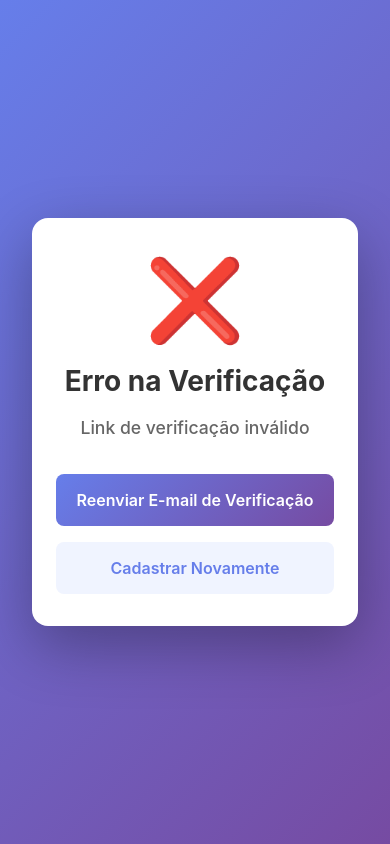
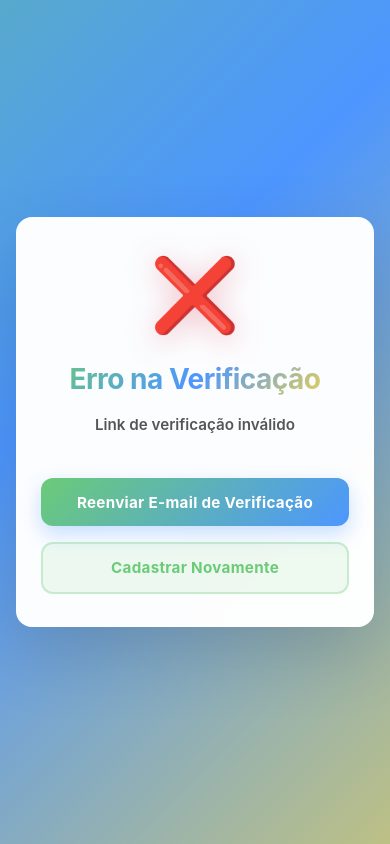
Before and after one commit to SaraahBR/Vitta-Cash, a Next.js app: page /auth/verificar-email in a window 390 px wide. Built offline with nearby package versions, Linux system fonts and the light colour scheme; no server answers.

Commit message:
feat: redesign da página de verificação com cores da marca e design moderno

```diff
--- a/src/app/auth/verificar-email/verificar-email.css
+++ b/src/app/auth/verificar-email/verificar-email.css
@@ -3,41 +3,71 @@
   justify-content: center;
   align-items: center;
   min-height: 100vh;
-  background: linear-gradient(135deg, #667eea 0%, #764ba2 100%);
+  background: linear-gradient(135deg, #6BCB77 0%, #4D96FF 50%, #FFD93D 100%);
   padding: 2rem;
+  animation: gradientShift 10s ease infinite;
+  background-size: 200% 200%;
+}
+
+@keyframes gradientShift {
+  0% { background-position: 0% 50%; }
+  50% { background-position: 100% 50%; }
+  100% { background-position: 0% 50%; }
 }
 
 .verificar-card {
-  background: white;
-  border-radius: 16px;
-  box-shadow: 0 20px 60px rgba(0, 0, 0, 0.3);
-  padding: 3rem;
-  max-width: 500px;
+  background: rgba(255, 255, 255, 0.98);
+  backdrop-filter: blur(10px);
+  border-radius: 24px;
+  box-shadow: 0 25px 70px rgba(0, 0, 0, 0.15);
+  padding: 3.5rem;
+  max-width: 550px;
   width: 100%;
   text-align: center;
+  border: 1px solid rgba(255, 255, 255, 0.3);
+  animation: fadeIn 0.5s ease;
+}
+
+@keyframes fadeIn {
+  from {
+    opacity: 0;
+    transform: translateY(20px);
+  }
+  to {
+    opacity: 1;
+    transform: translateY(0);
+  }
 }
 
 .verificar-card h1 {
-  color: #333;
-  font-size: 2rem;
+  background: linear-gradient(135deg, #6BCB77 0%, #4D96FF 50%, #FFD93D 100%);
+  -webkit-background-clip: text;
+  -webkit-text-fill-color: transparent;
+  background-clip: text;
+  font-size: 2.25rem;
+  font-weight: 700;
   margin-bottom: 1rem;
+  letter-spacing: -0.5px;
 }
 
 .verificar-card p {
-  color: #666;
-  line-height: 1.6;
+  color: #555;
+  line-height: 1.7;
   margin-bottom: 1.5rem;
+  font-size: 1.05rem;
 }
 
 /* Loader */
 .loader {
-  width: 60px;
-  height: 60px;
+  width: 70px;
+  height: 70px;
   margin: 0 auto 2rem;
-  border: 4px solid #f3f3f3;
-  border-top: 4px solid #667eea;
+  border: 5px solid rgba(255, 255, 255, 0.3);
+  border-top: 5px solid #6BCB77;
+  border-right: 5px solid #4D96FF;
+  border-bottom: 5px solid #FFD93D;
   border-radius: 50%;
-  animation: spin 1s linear infinite;
+  animation: spin 1.2s cubic-bezier(0.68, -0.55, 0.265, 1.55) infinite;
 }
 
 @keyframes spin {
@@ -47,94 +77,208 @@
 
 /* Sucesso */
 .sucesso-icon {
-  font-size: 5rem;
-  margin-bottom: 1rem;
+  font-size: 6rem;
+  margin-bottom: 1.5rem;
+  animation: pulse 1.5s ease infinite;
+  filter: drop-shadow(0 5px 15px rgba(107, 203, 119, 0.4));
+}
+
+@keyframes pulse {
+  0%, 100% { transform: scale(1); }
+  50% { transform: scale(1.05); }
 }
 
 .sucesso-mensagem {
-  font-size: 1.1rem;
-  color: #28a745;
-  font-weight: 500;
+  font-size: 1.2rem;
+  color: #6BCB77;
+  font-weight: 600;
+  text-shadow: 0 2px 4px rgba(107, 203, 119, 0.2);
 }
 
 .redirect-info {
   font-size: 0.95rem;
-  color: #999;
-  margin-top: 1rem;
+  color: #888;
+  margin-top: 1.5rem;
   margin-bottom: 2rem;
+  font-style: italic;
 }
 
 .btn-continuar {
   display: inline-block;
-  background: linear-gradient(135deg, #667eea 0%, #764ba2 100%);
+  background: linear-gradient(135deg, #6BCB77 0%, #4D96FF 100%);
   color: white;
-  padding: 1rem 2rem;
-  border-radius: 8px;
+  padding: 1.1rem 2.5rem;
+  border-radius: 12px;
   text-decoration: none;
-  font-weight: 600;
-  transition: transform 0.2s, box-shadow 0.2s;
+  font-weight: 700;
+  font-size: 1.05rem;
+  transition: all 0.3s cubic-bezier(0.68, -0.55, 0.265, 1.55);
+  box-shadow: 0 8px 20px rgba(77, 150, 255, 0.3);
+  letter-spacing: 0.3px;
 }
 
 .btn-continuar:hover {
-  transform: translateY(-2px);
-  box-shadow: 0 10px 25px rgba(102, 126, 234, 0.4);
+  transform: translateY(-3px) scale(1.02);
+  box-shadow: 0 12px 30px rgba(77, 150, 255, 0.4);
+  background: linear-gradient(135deg, #5DB968 0%, #3D86EF 100%);
 }
 
 /* Erro */
 .erro-icon {
-  font-size: 5rem;
-  margin-bottom: 1rem;
+  font-size: 6rem;
+  margin-bottom: 1.5rem;
+  animation: shake 0.5s ease;
+  filter: drop-shadow(0 5px 15px rgba(220, 53, 69, 0.3));
+}
+
+@keyframes shake {
+  0%, 100% { transform: translateX(0); }
+  25% { transform: translateX(-10px); }
+  75% { transform: translateX(10px); }
 }
 
 .erro-mensagem {
-  font-size: 1.1rem;
+  font-size: 1.15rem;
   color: #dc3545;
-  font-weight: 500;
+  font-weight: 600;
   margin-bottom: 2rem;
+  line-height: 1.6;
 }
 
 .erro-acoes {
   display: flex;
   flex-direction: column;
-  gap: 1rem;
-  margin-top: 2rem;
+  gap: 1.2rem;
+  margin-top: 2.5rem;
 }
 
 .btn-reenviar,
 .btn-cadastrar-novamente {
   display: block;
-  padding: 1rem;
-  border-radius: 8px;
+  padding: 1.1rem 1.5rem;
+  border-radius: 12px;
   text-decoration: none;
-  font-weight: 600;
-  transition: all 0.2s;
+  font-weight: 700;
+  font-size: 1.05rem;
+  transition: all 0.3s cubic-bezier(0.68, -0.55, 0.265, 1.55);
+  letter-spacing: 0.3px;
 }
 
 .btn-reenviar {
-  background: linear-gradient(135deg, #667eea 0%, #764ba2 100%);
+  background: linear-gradient(135deg, #6BCB77 0%, #4D96FF 100%);
   color: white;
+  box-shadow: 0 8px 20px rgba(77, 150, 255, 0.3);
 }
 
 .btn-reenviar:hover {
-  transform: translateY(-2px);
-  box-shadow: 0 10px 25px rgba(102, 126, 234, 0.4);
+  transform: translateY(-3px) scale(1.01);
+  box-shadow: 0 12px 30px rgba(77, 150, 255, 0.4);
+  background: linear-gradient(135deg, #5DB968 0%, #3D86EF 100%);
 }
 
 .btn-cadastrar-novamente {
-  background: #f0f4ff;
-  color: #667eea;
+  background: rgba(107, 203, 119, 0.1);
+  color: #6BCB77;
+  border: 2px solid rgba(107, 203, 119, 0.3);
 }
 
 .btn-cadastrar-novamente:hover {
-  background: #e0e8ff;
+  background: rgba(107, 203, 119, 0.2);
+  border-color: #6BCB77;
+  transform: translateY(-2px);
+  box-shadow: 0 8px 20px rgba(107, 203, 119, 0.2);
 }
 
-@media (max-width: 600px) {
+/* Responsividade */
+@media (max-width: 768px) {
+  .verificar-container {
+    padding: 1.5rem;
+  }
+
+  .verificar-card {
+    padding: 2.5rem 2rem;
+    border-radius: 20px;
+  }
+
+  .verificar-card h1 {
+    font-size: 2rem;
+  }
+
+  .verificar-card p {
+    font-size: 1rem;
+  }
+
+  .sucesso-icon,
+  .erro-icon {
+    font-size: 5rem;
+  }
+
+  .btn-continuar,
+  .btn-reenviar,
+  .btn-cadastrar-novamente {
+    padding: 1rem 2rem;
+    font-size: 1rem;
+  }
+
+  .loader {
+    width: 60px;
+    height: 60px;
+  }
+}
+
+@media (max-width: 480px) {
+  .verificar-container {
+    padding: 1rem;
+  }
+
   .verificar-card {
     padding: 2rem 1.5rem;
+    border-radius: 16px;
   }
 
   .verificar-card h1 {
     font-size: 1.75rem;
   }
+
+  .verificar-card p {
+    font-size: 0.95rem;
+  }
+
+  .sucesso-icon,
+  .erro-icon {
+    font-size: 4.5rem;
+  }
+
+  .btn-continuar,
+  .btn-reenviar,
+  .btn-cadastrar-novamente {
+    padding: 0.9rem 1.8rem;
+    font-size: 0.95rem;
+    width: 100%;
+  }
+
+  .erro-acoes {
+    gap: 1rem;
+  }
+
+  .loader {
+    width: 50px;
+    height: 50px;
+    border-width: 4px;
+  }
 }
+
+@media (max-width: 320px) {
+  .verificar-card {
+    padding: 1.5rem 1rem;
+  }
+
+  .verificar-card h1 {
+    font-size: 1.5rem;
+  }
+
+  .sucesso-icon,
+  .erro-icon {
+    font-size: 4rem;
+  }
+}
```
